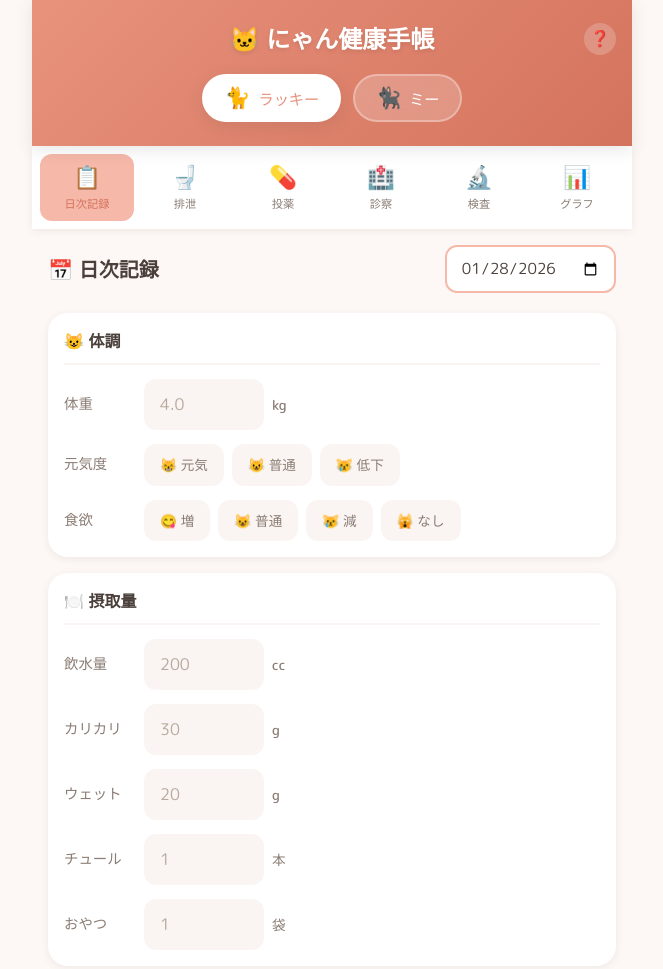
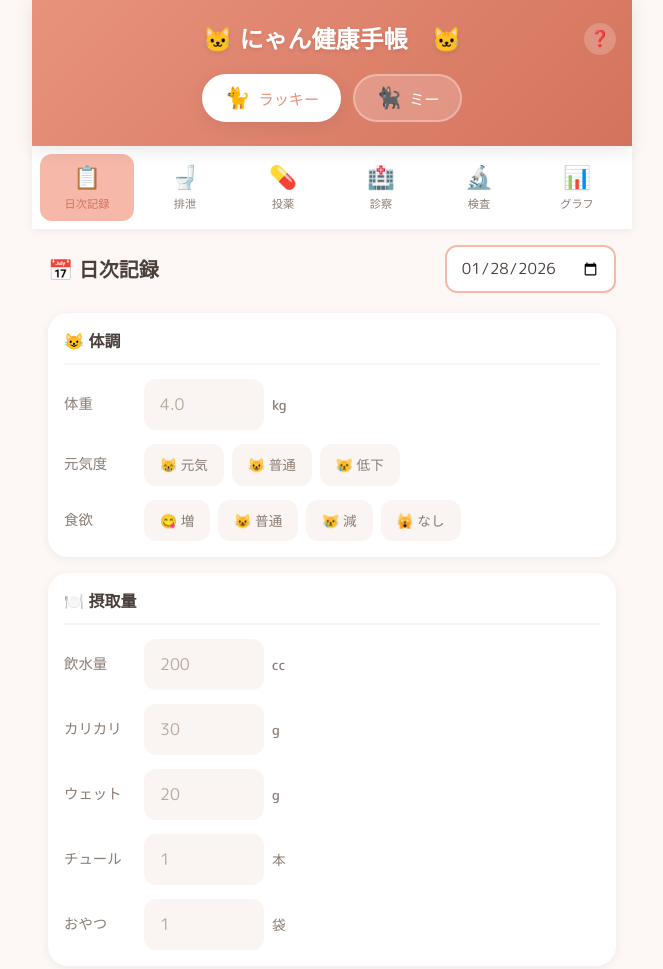
Before and after one commit to toricyan/cat-health-tracker, a plain HTML site: page index.html in a window 1280 px wide. Shown: the top 969 px of the page, without its empty margins (308-971 px from the left). Drawn offline with nearby package versions, Linux system fonts and the light colour scheme; no server answers.

Commit message:
Update index.html

```diff
--- a/index.html
+++ b/index.html
@@ -15,7 +15,7 @@
         <header class="app-header">
             <div class="header-content">
                 <div class="header-top">
-                    <h1>🐱 にゃん健康手帳</h1>
+                    <h1>🐱 にゃん健康手帳　🐱 </h1>
                     <a href="help.html" class="help-link" title="使い方ガイド">❓</a>
                 </div>
                 <div class="cat-selector">
```
